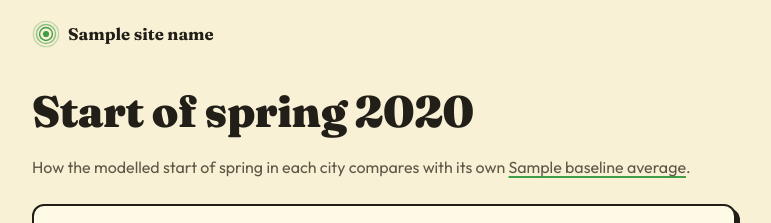
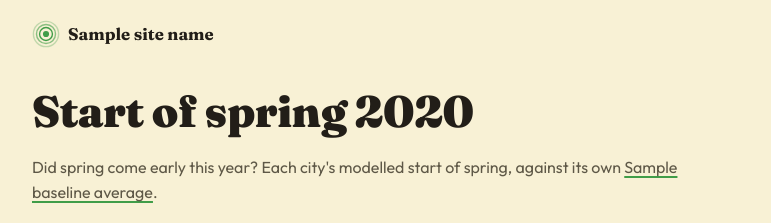
Before and after one commit to Aimekram/call-of-kiuru, a Python web app: template site/templates/index.html in a window 1280 px wide. Shown: the top 223 px of the page, without its empty margins (256-1027 px from the left). Run offline with Jinja, Linux system fonts and the light colour scheme; the template is opened without the code that fills it: most values are stand-ins (such as "Sample title", 1, 10 or a date in 2020).

Commit message:
feature: rephrase the opening paragraph

```diff
--- a/site/templates/index.html
+++ b/site/templates/index.html
@@ -3,7 +3,7 @@
 {% block description %}How much earlier or later the modelled start of spring was in {{ year }} than the {{ baseline }} average, city by city.{% endblock %}
 {% block content %}
 <h1>Start of spring {{ year }}</h1>
-<p class="lede">How the modelled start of spring in each city compares with its own <a href="method/#baseline">{{ baseline }} average</a>.</p>
+<p class="lede">Did spring come early this year? Each city's modelled start of spring, against its own <a href="method/#baseline">{{ baseline }} average</a>.</p>
 <div class="card">
 <table class="sortable rows-link">
 <caption>Modelled start of spring{% if not mixed_years %} in {{ year }}{% endif %}</caption>
```
